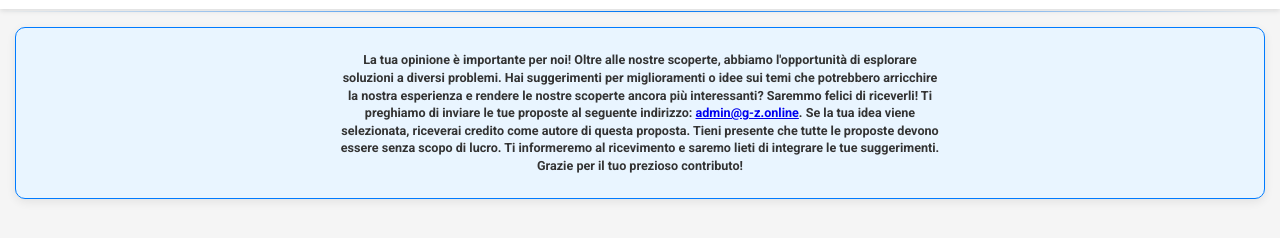
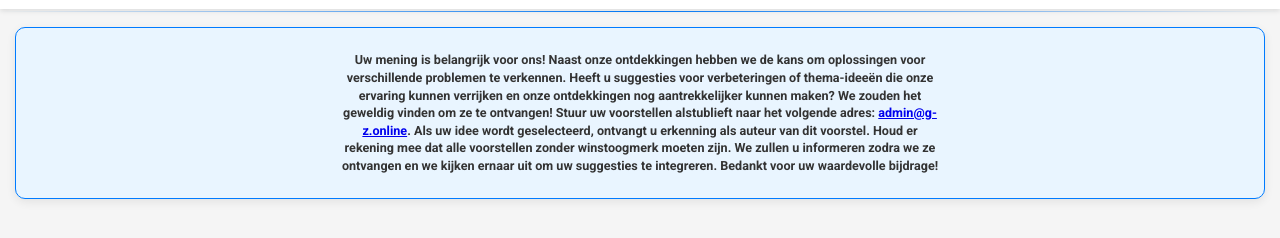
Before and after one commit to gzlanguage/neerlandais, a plain HTML site: page Contact.html in a window 1280 px wide. Shown: the part 56-294 px from the top of the page. Drawn offline with Linux system fonts and the light colour scheme; a web font is replaced by a local one.

Commit message:
Update Contact.html

```diff
--- a/Contact.html
+++ b/Contact.html
@@ -1,5 +1,5 @@
 <!DOCTYPE html>
-<html lang="it">
+<html lang="nl">
 <head>
     <meta charset="UTF-8">
     <meta name="viewport" content="width=device-width, initial-scale=1.0">
@@ -112,9 +112,9 @@
     <div class="divider"></div>
 
     <div class="paragraph-container">
-        <p><strong>La tua opinione è importante per noi! Oltre alle nostre scoperte, abbiamo l'opportunità di esplorare soluzioni a diversi problemi. Hai suggerimenti per miglioramenti o idee sui temi che potrebbero arricchire la nostra esperienza e rendere le nostre scoperte ancora più interessanti? Saremmo felici di riceverli! Ti preghiamo di inviare le tue proposte al seguente indirizzo: <a href="mailto:kabakrm11@gmail.com">admin@g-z.online</a>.
+        <p><strong>Uw mening is belangrijk voor ons! Naast onze ontdekkingen hebben we de kans om oplossingen voor verschillende problemen te verkennen. Heeft u suggesties voor verbeteringen of thema-ideeën die onze ervaring kunnen verrijken en onze ontdekkingen nog aantrekkelijker kunnen maken? We zouden het geweldig vinden om ze te ontvangen! Stuur uw voorstellen alstublieft naar het volgende adres: <a href="mailto:kabakrm11@gmail.com">admin@g-z.online</a>.
 
-Se la tua idea viene selezionata, riceverai credito come autore di questa proposta. Tieni presente che tutte le proposte devono essere senza scopo di lucro. Ti informeremo al ricevimento e saremo lieti di integrare le tue suggerimenti. Grazie per il tuo prezioso contributo!</strong></p>
+Als uw idee wordt geselecteerd, ontvangt u erkenning als auteur van dit voorstel. Houd er rekening mee dat alle voorstellen zonder winstoogmerk moeten zijn. We zullen u informeren zodra we ze ontvangen en we kijken ernaar uit om uw suggesties te integreren. Bedankt voor uw waardevolle bijdrage!</strong></p>
     </div>
 </body>
 </html>
```
